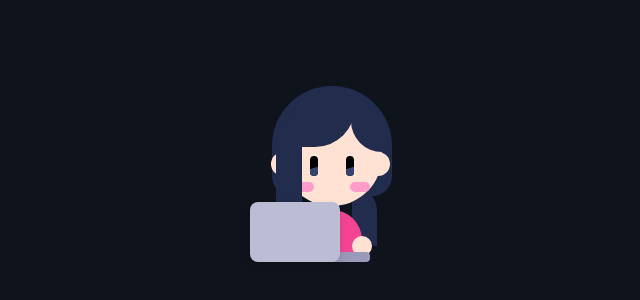
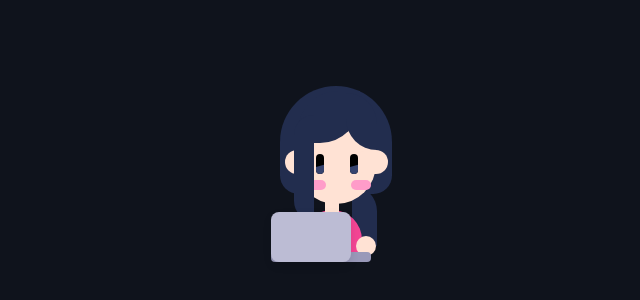
Before and after one commit to marjj/about-me, a React (Create React App) app: page / in a window 1280 px wide. Shown: the part 224-524 px from the top of the page, without its empty margins (308-948 px from the left). Built offline with nearby package versions, Linux system fonts and the light colour scheme.

Commit message:
updates to me component styles

```diff
--- a/src/components/Me/animations.css
+++ b/src/components/Me/animations.css
@@ -16,15 +16,15 @@
 }
 
 @keyframes eyeMoveX {
-    0% { top: 70px; left: 28px; }
-    20% { top: 70px;  left: 20px}
-    100% {  top: 70px; left: 28px}
+    0% { top: 70px; left: 20px; }
+    20% { top: 70px;  left: 14px}
+    100% {  top: 70px; left: 20px}
 }
 
 @keyframes eyeMoveX2 {
-    0% { top: 70px; left: 64px }
-    20% { top: 70px;  left: 56px}
-    100% {  top: 70px; left: 64px}
+    0% { top: 70px; left: 54px }
+    20% { top: 70px;  left: 48px}
+    100% {  top: 70px; left: 54px}
 }
 
 @keyframes eyeUp {
@@ -56,15 +56,15 @@
 }
 
 @keyframes bangsMoveDown {
-    0% { height: 56px; }
-    50% { height: 78px }
-    100% { height: 78px; }
+    0% { height: 52px; }
+    50% { height: 72px }
+    100% { height: 72px; }
 }
 
 @keyframes bangsMoveUp {
-    0% { height: 78px; }
-    50% { height: 56px }
-    100% { height: 56px; }
+    0% { height: 72px; }
+    50% { height: 52px }
+    100% { height: 52px; }
 }
 
 @keyframes bangsRightHeight {
--- a/src/components/Me/index.css
+++ b/src/components/Me/index.css
@@ -12,8 +12,9 @@
 
 .hair {
     position: relative;
-    width: 120px;
-    height: 110px;
+    width: 112px;
+    height: 108px;
+    left: 4px;
     background: var(--hair-color);
     border-radius: 60px 60px 20px 20px;
     z-index: 0;
@@ -24,12 +25,12 @@
 
 .face {
     background: var(--skin-color);
-    width: 100px;
+    width: 80px;
     height: 100px;
     border-radius: 100px;
     position: relative;
     z-index: 1;
-    left: 10px;
+    left: 20px;
     top: -90px;
     animation:
         headMove 1s ease-in-out 0s 1 forwards,
@@ -55,7 +56,7 @@
 }
 
 .face::after {
-    left: 76px;
+    left: 60px;
 }
 .blush::before, .blush::after {
     content: '';
@@ -65,19 +66,19 @@
     background: var(--blush-color);
     border-radius: 20px;
     top: 76px;
-    left: 12px;
+    left: 10px;
     animation: blushShow 1s ease-in-out 5s 1 forwards;
     opacity: 0;
 }
 .blush::after {
     left: auto;
-    right: 12px;
+    right: 5px;
 }
 .eye, .eye-2 {
     position: absolute;
     height: 20px;
     top: 50px;
-    left: 28px;
+    left: 20px;
     width: 8px;
     background-color: black;
     border-radius: 10px;
@@ -92,7 +93,7 @@
 }
 
 .eye-2 {
-    left: 64px;
+    left: 54px;
     animation:
         eyeMoveY 1s ease-in-out 0s 1 forwards,
         eyeMoveX2 1s ease-in-out 1s 3 forwards,
@@ -138,12 +139,12 @@
 .bangs-left::before {
     content: '';
     background: var(--hair-color);
-    left: -52px;
-    width: 75px;
-    height: 56px;
+    left: -38px;
+    width: 62px;
+    height: 52px;
     position: absolute;
     border-radius: 40px 0px 40px 10px;
-    top: 10px;
+    top: 12px;
     animation:
         bangsMoveDown 1s ease-in-out 0s 1 forwards,
         bangsMoveUp 1s ease-in-out 4s 1 forwards
@@ -153,10 +154,10 @@
 .bangs-left::after {
     content: '';
     position: absolute;
-    width: 26px;
+    width: 20px;
     height: 96px;
     top: 36px;
-    left: -56px;
+    left: -42px;
     border-radius: 20px 0 0px 20px;
     background-color: var(--hair-color);
     transform-origin: center;
@@ -174,7 +175,7 @@
     background: var(--hair-color);
     border-radius: 0px 40px 0px 40px;
     top: 14px;
-    left: 19px;
+    left: 10px;
     z-index: 2;
     transform-origin: center;
     animation:
@@ -241,12 +242,12 @@
 .laptop::before {
     content: '';
     position: absolute;
-    width: 90px;
-    height: 60px;
+    width: 80px;
+    height: 50px;
     background: var(--laptop-color-2);
     border-radius: 8px;
-    top: -50px;
-    left: -20%;
-    box-shadow: 0 4px 8px rgba(0,0,0,0.1);
+    top: -40px;
+    left: 0px;
+    box-shadow: 0 4px 8px rgba(0, 0, 0, 0.1);
     z-index: 2;
 }
```
